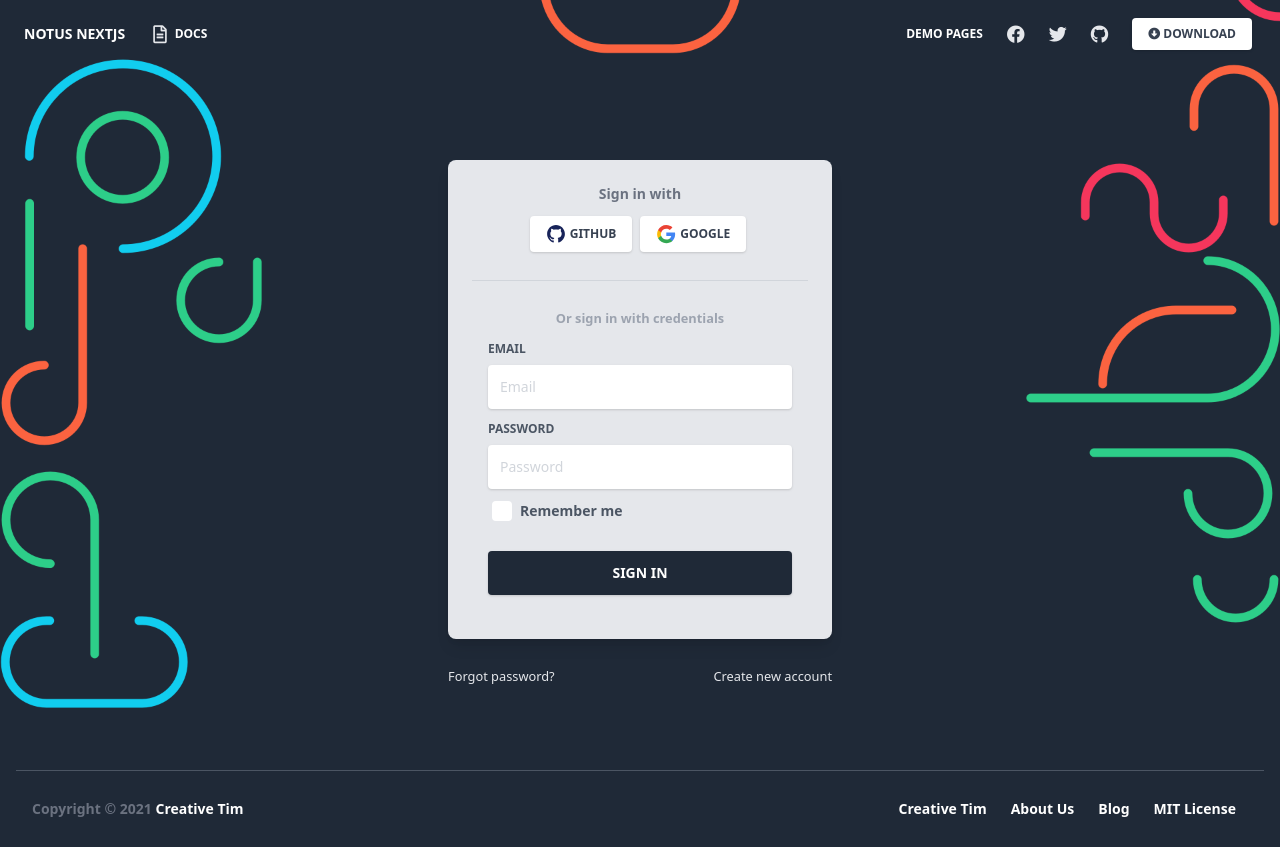
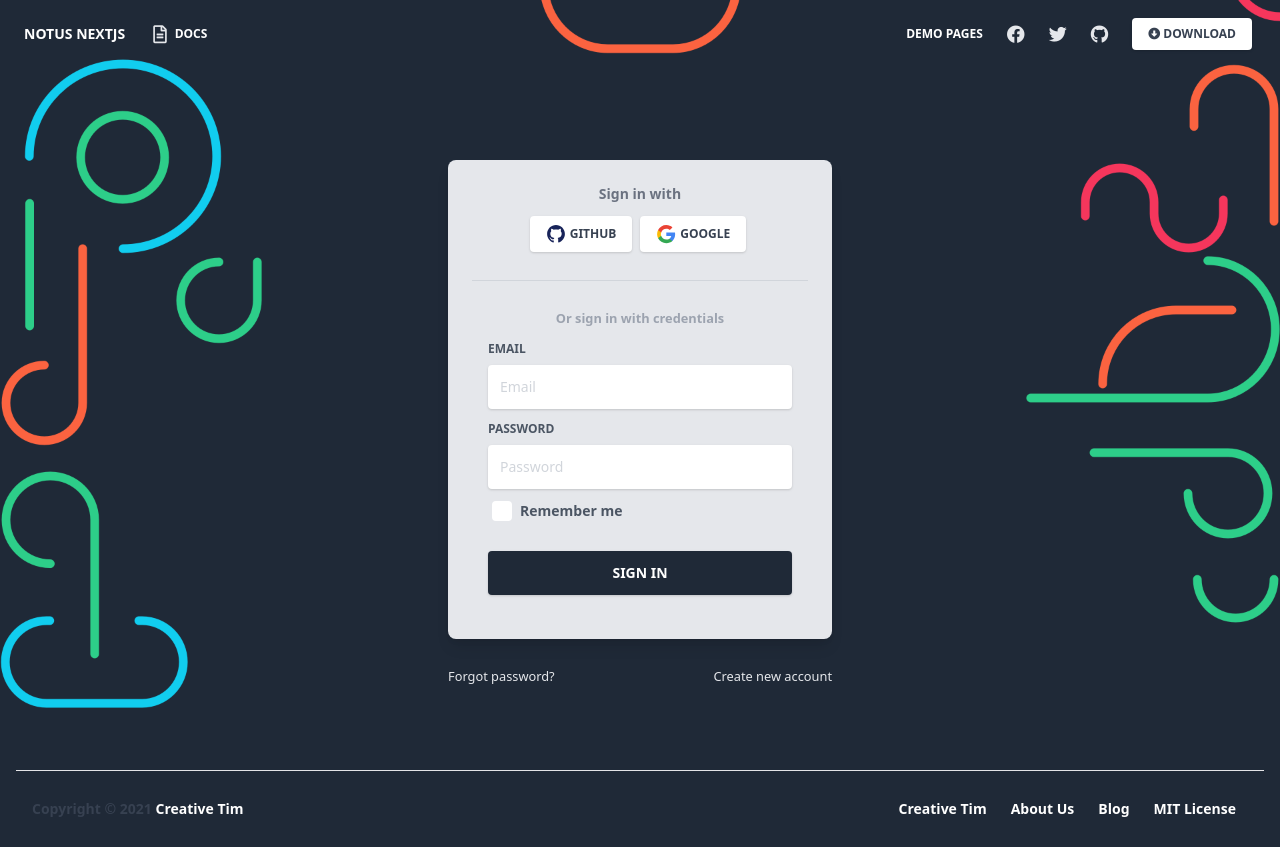
Before and after one commit to git-dru/notus-nextjs, a Next.js app: page /auth/login in a window 1280 px wide. Built offline with nearby package versions, Linux system fonts and the light colour scheme.

Commit message:
refactor: change coolGray with blueGray

```diff
--- a/components/Footers/FooterSmall.js
+++ b/components/Footers/FooterSmall.js
@@ -6,19 +6,19 @@ export default function FooterSmall(props) {
       <footer
         className={
           (props.absolute
-            ? "absolute w-full bottom-0 bg-coolGray-800"
+            ? "absolute w-full bottom-0 bg-blueGray-800"
             : "relative") + " pb-6"
         }
       >
         <div className="container mx-auto px-4">
-          <hr className="mb-6 border-b-1 border-coolGray-600" />
+          <hr className="mb-6 border-b-1 border-blueGray-600" />
           <div className="flex flex-wrap items-center md:justify-between justify-center">
             <div className="w-full md:w-4/12 px-4">
-              <div className="text-sm text-coolGray-500 font-semibold py-1 text-center md:text-left">
+              <div className="text-sm text-blueGray-500 font-semibold py-1 text-center md:text-left">
                 Copyright © {new Date().getFullYear()}{" "}
                 <a
                   href="https://www.creative-tim.com?ref=nnjs-footer-small"
-                  className="text-white hover:text-coolGray-300 text-sm font-semibold py-1"
+                  className="text-white hover:text-blueGray-300 text-sm font-semibold py-1"
                 >
                   Creative Tim
                 </a>
@@ -29,7 +29,7 @@ export default function FooterSmall(props) {
                 <li>
                   <a
                     href="https://www.creative-tim.com?ref=nnjs-footer-small"
-                    className="text-white hover:text-coolGray-300 text-sm font-semibold block py-1 px-3"
+                    className="text-white hover:text-blueGray-300 text-sm font-semibold block py-1 px-3"
                   >
                     Creative Tim
                   </a>
@@ -37,7 +37,7 @@ export default function FooterSmall(props) {
                 <li>
                   <a
                     href="https://www.creative-tim.com/presentation?ref=nnjs-footer-small"
-                    className="text-white hover:text-coolGray-300 text-sm font-semibold block py-1 px-3"
+                    className="text-white hover:text-blueGray-300 text-sm font-semibold block py-1 px-3"
                   >
                     About Us
                   </a>
@@ -45,7 +45,7 @@ export default function FooterSmall(props) {
                 <li>
                   <a
                     href="http://blog.creative-tim.com?ref=nnjs-footer-small"
-                    className="text-white hover:text-coolGray-300 text-sm font-semibold block py-1 px-3"
+                    className="text-white hover:text-blueGray-300 text-sm font-semibold block py-1 px-3"
                   >
                     Blog
                   </a>
@@ -53,7 +53,7 @@ export default function FooterSmall(props) {
                 <li>
                   <a
                     href="https://github.com/creativetimofficial/notus-nextjs/blob/main/LICENSE.md?ref=nnjs-footer-small"
-                    className="text-white hover:text-coolGray-300 text-sm font-semibold block py-1 px-3"
+                    className="text-white hover:text-blueGray-300 text-sm font-semibold block py-1 px-3"
                   >
                     MIT License
                   </a>
```
